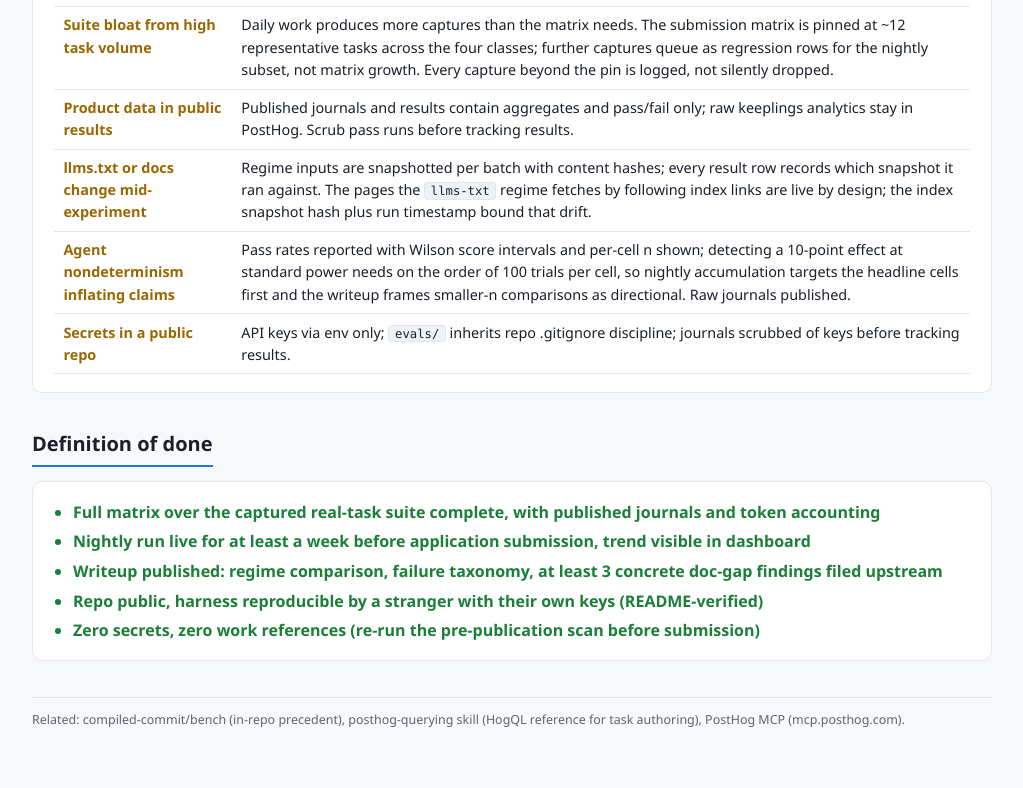
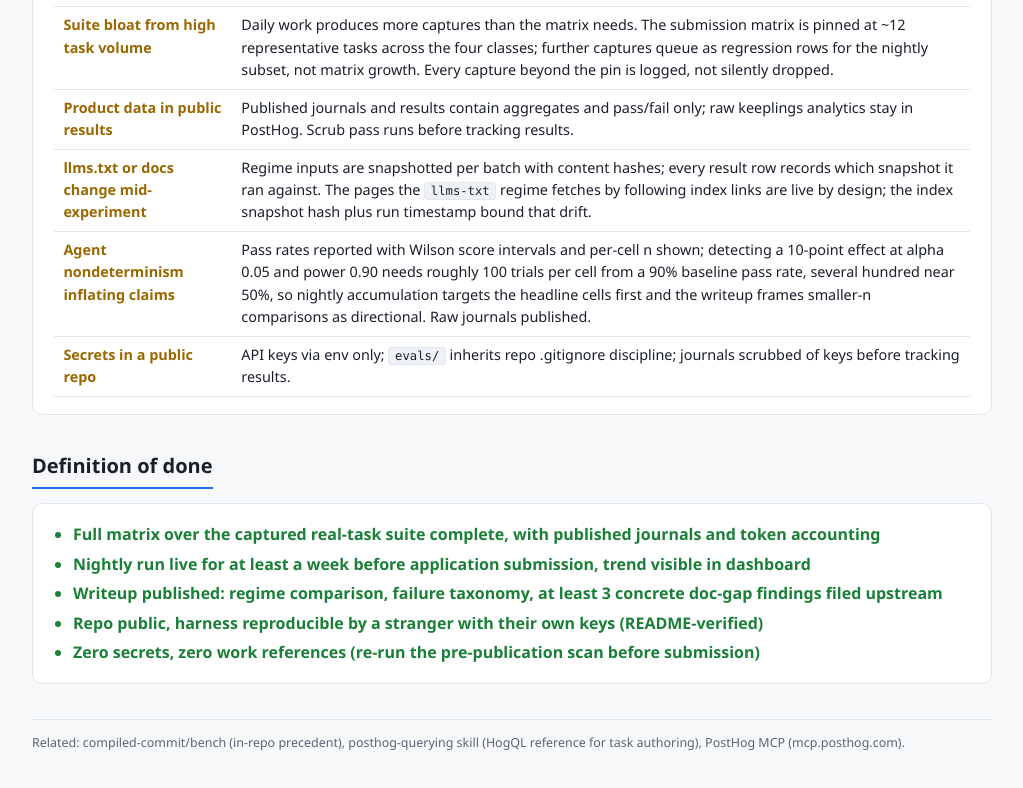
Before and after one commit to johncwaters/claude-setup, a plain HTML site: page docs/evals-plan.html in a window 1280 px wide. Shown: the part 4805-5593 px from the top of the page, without its empty margins (128-1151 px from the left). Drawn offline with Linux system fonts and the light colour scheme.

Commit message:
docs(evals-plan): cite power calc, anchor gitignore patterns to repo root
Addresses review findings on the evals plan. The nondeterminism risk row now states the actual power assumptions (alpha 0.05, power 0.90, 90% baseline needing ~100 trials, near-50% baseline needing several hundred) instead of leaving the trial-count claim unsourced. The .gitignore entries for cache/, backups/, and file-history/ are now rooted with a leading slash so they only match at repo root, not anywhere in the tree.

Directive: address review findings: cite the power calculation behind the trial-count claim; anchor cache/backups/file-history ignore patterns to repo root
Confidence: high
Scope-risk: narrow

```diff
--- a/docs/evals-plan.html
+++ b/docs/evals-plan.html
@@ -240,7 +240,7 @@
       <tr><td><span class="risk">Suite bloat from high task volume</span></td><td>Daily work produces more captures than the matrix needs. The submission matrix is pinned at ~12 representative tasks across the four classes; further captures queue as regression rows for the nightly subset, not matrix growth. Every capture beyond the pin is logged, not silently dropped.</td></tr>
       <tr><td><span class="risk">Product data in public results</span></td><td>Published journals and results contain aggregates and pass/fail only; raw keeplings analytics stay in PostHog. Scrub pass runs before tracking results.</td></tr>
       <tr><td><span class="risk">llms.txt or docs change mid-experiment</span></td><td>Regime inputs are snapshotted per batch with content hashes; every result row records which snapshot it ran against. The pages the <code>llms-txt</code> regime fetches by following index links are live by design; the index snapshot hash plus run timestamp bound that drift.</td></tr>
-      <tr><td><span class="risk">Agent nondeterminism inflating claims</span></td><td>Pass rates reported with Wilson score intervals and per-cell n shown; detecting a 10-point effect at standard power needs on the order of 100 trials per cell, so nightly accumulation targets the headline cells first and the writeup frames smaller-n comparisons as directional. Raw journals published.</td></tr>
+      <tr><td><span class="risk">Agent nondeterminism inflating claims</span></td><td>Pass rates reported with Wilson score intervals and per-cell n shown; detecting a 10-point effect at alpha 0.05 and power 0.90 needs roughly 100 trials per cell from a 90% baseline pass rate, several hundred near 50%, so nightly accumulation targets the headline cells first and the writeup frames smaller-n comparisons as directional. Raw journals published.</td></tr>
       <tr><td><span class="risk">Secrets in a public repo</span></td><td>API keys via env only; <code>evals/</code> inherits repo .gitignore discipline; journals scrubbed of keys before tracking results.</td></tr>
     </table>
   </div>
```
Also changed, not shown: 1 other file.
